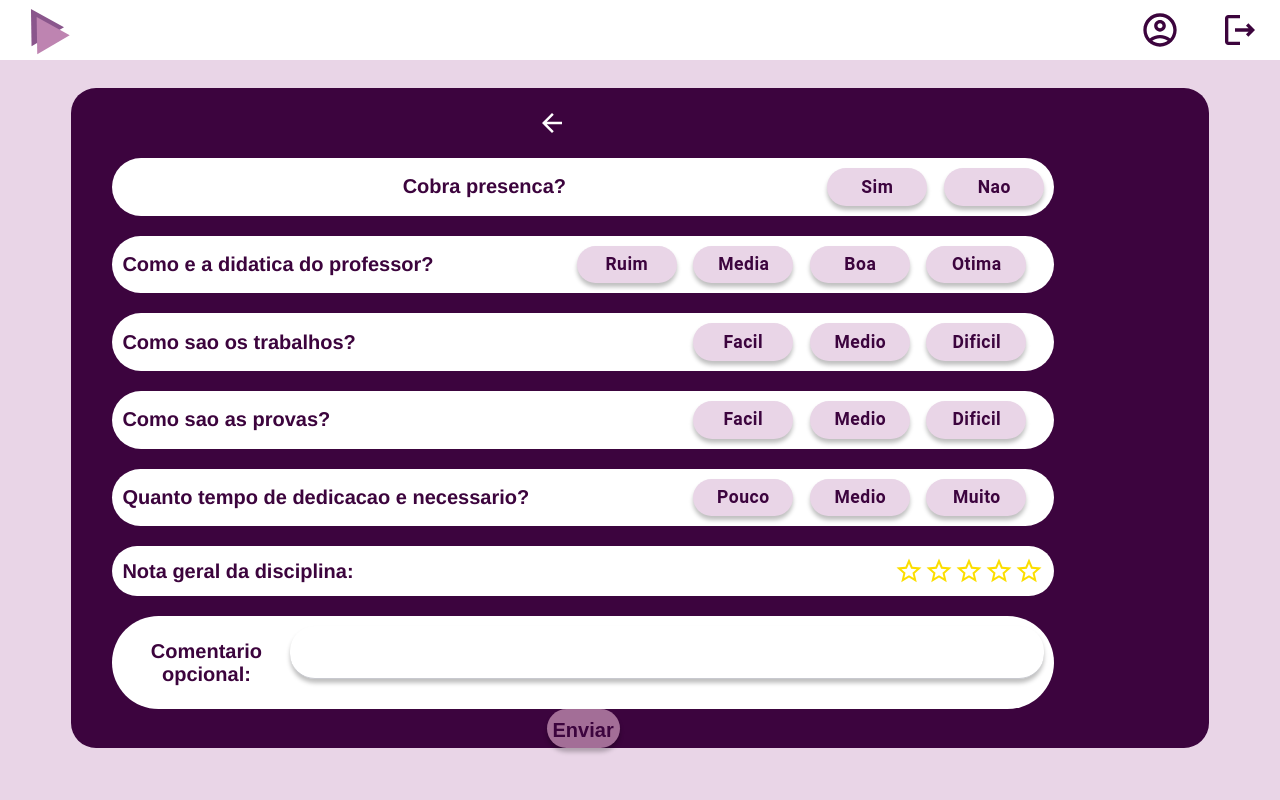
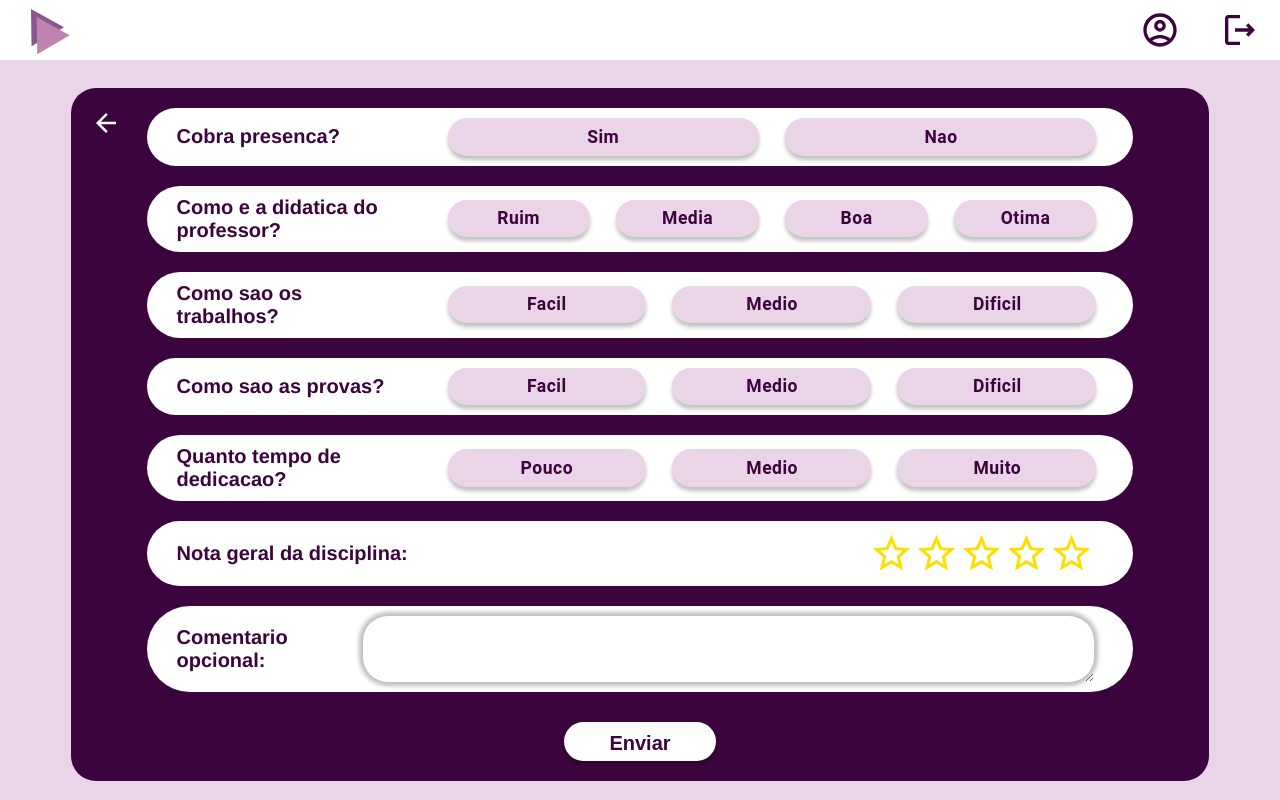
Before and after one commit to gmiserani/trabalho_pratico_pds, a React (Vite) app in the folder client/: page /subject/1/add-review in a window 1280 px wide. Built offline with nearby package versions, Linux system fonts and the light colour scheme; sample sign-in values are in the browser's storage.

Commit message:
finishing review form

```diff
--- /dev/null
+++ b/client/src/components/Atoms/Comment.css
@@ -0,0 +1,18 @@
+textarea {
+    width: 100%;
+    height: 100%;
+    padding: 0.5em;
+    font-size: 1em;
+    border: none;
+    outline: 0;
+    border-radius: 25px;
+    box-shadow: 0px 0px 4px 4px #00000040;
+    color: #3c043e;
+    font-family: "Montserrat-Bold", Helvetica;
+
+}
+
+textarea:focus {
+    transition: 0.5s;
+    border: 1px solid #7a7a7a;
+}
--- /dev/null
+++ b/client/src/components/Atoms/Comment.tsx
@@ -0,0 +1,14 @@
+import "./Comment.css";
+
+interface CommentProps {
+    setValue: (value: string) => void;
+    value: string;
+}
+
+export function Comment({ setValue, value }: CommentProps) {
+    return (
+        <div className="text-input">
+            <textarea onChange={(e) => setValue(e.target.value)} value={value} ></textarea>
+        </div>
+    );
+}
--- a/client/src/components/Atoms/Input/Input.css
+++ b/client/src/components/Atoms/Input/Input.css
@@ -1,6 +1,6 @@
 .text-input {
     width: 100%;
-    margin-bottom: 1em;
+    /* margin-bottom: 1em; */
     display: flex;
     align-items: center;
     justify-content: center;
--- a/client/src/components/Atoms/Rating.tsx
+++ b/client/src/components/Atoms/Rating.tsx
@@ -1,14 +1,21 @@
+
 import { Rating } from '@mui/material';
 import { styled } from '@mui/material/styles';
 
 export const StyledRating = styled(Rating)({
     '& .MuiRating-iconFilled': {
-        color: '#FCDE00'
+        color: '#FCDE00',
+        width: '100%',
+        height: '100%',
     },
     '& .MuiRating-iconHover': {
-        color: '#FCDE00'
+        color: '#FCDE00',
+        width: '100%',
+        height: '100%',
     },
     '& .MuiRating-iconEmpty': {
-        color: '#FCDE00'
+        color: '#FCDE00',
+        width: '100%',
+        height: '100%',
     },
 });
--- a/client/src/components/Login/Login.css
+++ b/client/src/components/Login/Login.css
@@ -50,6 +50,10 @@
     padding: 0.6em 1.2em;
 }
 
+.inputPassword {
+    margin-bottom: 1em;
+}
+
 input {
     width: 100%;
     margin: 0em 1;
--- a/client/src/components/Login/Login.tsx
+++ b/client/src/components/Login/Login.tsx
@@ -50,11 +50,11 @@ export default function Login() {
         <div className="form-wrapper">
             <h1>Login</h1>
             <form onSubmit={handleSubmit}>
-                <div>
+                <div className="inputEmail">
                     <h3>Email</h3>
                     <Input type="email" loading={loading} setValue={setEmail} value={email} />
                 </div>
-                <div>
+                <div className="inputPassword">
                     <h3>Senha</h3>
                     <Input type="password" loading={loading} setValue={setPassword} value={password} />
                 </div>
--- a/client/src/components/Review/Review.css
+++ b/client/src/components/Review/Review.css
@@ -1,14 +1,11 @@
 .reviewPageContainer {
     display: flex;
+    flex-direction: row;
     justify-content: center;
     align-items: center;
 }
 
 .reviewPage {
-    display: flex;
-    flex-direction: row;
-    justify-items: center;
-    align-items: center;
     background-color: #3c043e;
     border-radius: 25px;
     width: 90%;
@@ -19,9 +16,7 @@
     flex-direction: column;
     align-items: center;
     justify-content: center;
-    float: left;
-    width: 90%;
-
+    margin-bottom: 1em;
 }
 
 .reviewField {
@@ -32,18 +27,56 @@
     margin-top: 20px;
     background-color: white;
     border-radius: 25em;
-    width: 90%;
+    width: 85%;
     padding: 0.5em;
 }
 
-.backButton {
-    float: left;
-    width: 10%;
-    margin-top: 1em;
+.backButton-review {
+    z-index: 1;
+    position: absolute;
+    margin: 1em;
+    cursor: pointer;
+
 }
 
 .question {
     flex-grow: 1;
-    font-size: 1em;
+    font-size: 100%;
     margin-left: 1em;
+    float: left;
+    width: 20%;
+    text-align: left;
+    padding-right: 2em;
+
 }
+
+.reviewResponseButtons {
+    float: left;
+    width: 70%;
+    display: flex;
+    flex-direction: row;
+    justify-content: space-between;
+    align-items: center;
+}
+
+.review-rating {
+    padding-right: 3%;
+}
+
+.commentInput {
+    width: 100%;
+    padding-right: 3%;
+}
+
+.sendReviewButton {
+    margin-top: 1.5em;
+    color: #3c043e;
+    background-color: white;
+    padding-left: 4%;
+    padding-right: 4%;
+}
+
+.sendReviewButton:hover {
+    background-color: #A36E97;
+    color: white;
+}
--- a/client/src/components/Review/Review.tsx
+++ b/client/src/components/Review/Review.tsx
@@ -1,5 +1,5 @@
 import { useNavigate } from "react-router-dom";
-import { Input } from "../../components/Atoms/Input/Input";
+import { Comment } from "../../components/Atoms/Comment";
 import { useState } from "react";
 import { addReview } from "../../services/subject";
 import { useParams } from "react-router-dom";
@@ -10,11 +10,11 @@ import ToggleButton, { toggleButtonClasses } from '@mui/material/ToggleButton';
 import ToggleButtonGroup, {
     toggleButtonGroupClasses,
 } from '@mui/material/ToggleButtonGroup';
-
+import Star from '@mui/icons-material/Star';
 import './Review.css';
+import StarBorderOutlined from '@mui/icons-material/StarBorderOutlined';
 
 import { styled } from "@mui/material/styles";
-import { Padding } from "@mui/icons-material";
 
 const StyledToggleButtonGroup = styled(ToggleButtonGroup)(() => ({
     [`& .${toggleButtonGroupClasses.grouped}`]: {
@@ -46,11 +46,13 @@ const StyledToggleButton = styled(ToggleButton)(() => ({
         padding: '0.2em',
         textTransform: 'none',
         fontWeight: 'bold',
+        width: '100%',
 
     },
     "&.Mui-selected, &.Mui-selected:hover": {
         color: "white",
-        backgroundColor: '#3c043e'
+        backgroundColor: '#3c043e',
+        width: '100%',
     }
 }));
 
@@ -112,94 +114,117 @@ export default function Review() {
     return (
         <div className="reviewPageContainer">
             <Header />
+
             <div className="reviewPage">
 
-                <form onSubmit={handleSubmit} className="reviewForm">
-                    <div className="backButton">
+                <div className="backButton-review">
                     <ArrowBackIcon onClick={() => navigate(`/subject/${id}`)} sx={{ color: 'white' }} />
                 </div>
+
+                <form onSubmit={handleSubmit} className="reviewForm">
+
                     <div className="reviewField">
 
                         <div className="question">
                             Cobra presenca?
                         </div>
-                        <StyledToggleButtonGroup value={presence_rating} exclusive onChange={handlePresenceResponse} aria-label="reviewResponses" >
-                            <StyledToggleButton value="SIM" sx={{ marginRight: '1em' }}>
+                        <StyledToggleButtonGroup className="reviewResponseButtons" value={presence_rating} exclusive onChange={handlePresenceResponse} aria-label="reviewResponses" >
+                            <StyledToggleButton className="singleReviewResponseButtons" value="SIM" sx={{ marginRight: '4%' }}>
                                 Sim
                             </StyledToggleButton>
-                            <StyledToggleButton value="NAO" sx={{ marginLeft: '1em' }}>
+                            <StyledToggleButton value="NAO" sx={{ marginRight: '4%' }}>
                                 Nao
                             </StyledToggleButton>
                         </StyledToggleButtonGroup>
                     </div>
                     <div className="reviewField">
+
+                        <div className="question">
                             Como e a didatica do professor?
-                        <StyledToggleButtonGroup value={teacher_rating} exclusive onChange={handleTeacherResponse} aria-label="reviewResponse">
-                            <StyledToggleButton value="RUIM" sx={{ marginRight: '1em' }}>
+                        </div>
+                        <StyledToggleButtonGroup className="reviewResponseButtons" value={teacher_rating} exclusive onChange={handleTeacherResponse} aria-label="reviewResponse">
+                            <StyledToggleButton value="RUIM" sx={{ marginRight: '4%' }}>
                                 Ruim
                             </StyledToggleButton>
-                            <StyledToggleButton value="MEDIA" sx={{ marginRight: '1em' }}>
+                            <StyledToggleButton value="MEDIA" sx={{ marginRight: '4%' }}>
                                 Media
                             </StyledToggleButton>
-                            <StyledToggleButton value="BOA" sx={{ marginRight: '1em' }}>
+                            <StyledToggleButton value="BOA" sx={{ marginRight: '4%' }}>
                                 Boa
                             </StyledToggleButton>
-                            <StyledToggleButton value="OTIMA" sx={{ marginRight: '1em' }}>
+                            <StyledToggleButton value="OTIMA" sx={{ marginRight: '4%' }}>
                                 Otima
                             </StyledToggleButton>
                         </StyledToggleButtonGroup>
                     </div>
                     <div className="reviewField">
+
+                        <div className="question">
                             Como sao os trabalhos?
-                        <StyledToggleButtonGroup value={project_rating} exclusive onChange={handleProjectResponse} aria-label="reviewResponse">
-                            <StyledToggleButton value="FACIL" sx={{ marginRight: '1em' }}>
+                        </div>
+                        <StyledToggleButtonGroup className="reviewResponseButtons" value={project_rating} exclusive onChange={handleProjectResponse} aria-label="reviewResponse">
+                            <StyledToggleButton value="FACIL" sx={{ marginRight: '4%' }}>
                                 Facil
                             </StyledToggleButton>
-                            <StyledToggleButton value="MEDIO" sx={{ marginRight: '1em' }}>
+                            <StyledToggleButton value="MEDIO" sx={{ marginRight: '4%' }}>
                                 Medio
                             </StyledToggleButton>
-                            <StyledToggleButton value="DIFICIL" sx={{ marginRight: '1em' }}>
+                            <StyledToggleButton value="DIFICIL" sx={{ marginRight: '4%' }}>
                                 Dificil
                             </StyledToggleButton>
                         </StyledToggleButtonGroup>
                     </div>
                     <div className="reviewField">
+
+                        <div className="question">
                             Como sao as provas?
-                        <StyledToggleButtonGroup value={test_rating} exclusive onChange={handleTestResponse} aria-label="reviewResponse">
-                            <StyledToggleButton value="FACIL" sx={{ marginRight: '1em' }}>
+                        </div>
+                        <StyledToggleButtonGroup className="reviewResponseButtons" value={test_rating} exclusive onChange={handleTestResponse} aria-label="reviewResponse">
+                            <StyledToggleButton value="FACIL" sx={{ marginRight: '4%' }}>
                                 Facil
                             </StyledToggleButton>
-                            <StyledToggleButton value="MEDIO" sx={{ marginRight: '1em' }}>
+                            <StyledToggleButton value="MEDIO" sx={{ marginRight: '4%' }}>
                                 Medio
                             </StyledToggleButton>
-                            <StyledToggleButton value="DIFICIL" sx={{ marginRight: '1em' }}>
+                            <StyledToggleButton value="DIFICIL" sx={{ marginRight: '4%' }}>
                                 Dificil
                             </StyledToggleButton>
                         </StyledToggleButtonGroup>
                     </div>
                     <div className="reviewField">
-                        Quanto tempo de dedicacao e necessario?
-                        <StyledToggleButtonGroup value={effort_rating} exclusive onChange={handleEffortResponse} aria-label="reviewResponse">
-                            <StyledToggleButton value="POUCO" sx={{ marginRight: '1em' }}>
+
+                        <div className="question">
+                            Quanto tempo de dedicacao?
+                        </div>
+                        <StyledToggleButtonGroup className="reviewResponseButtons" value={effort_rating} exclusive onChange={handleEffortResponse} aria-label="reviewResponse">
+                            <StyledToggleButton value="POUCO" sx={{ marginRight: '4%' }}>
                                 Pouco
                             </StyledToggleButton>
-                            <StyledToggleButton value="MEDIO" sx={{ marginRight: '1em' }}>
+                            <StyledToggleButton value="MEDIO" sx={{ marginRight: '4%' }}>
                                 Medio
                             </StyledToggleButton>
-                            <StyledToggleButton value="MUITO" sx={{ marginRight: '1em' }}>
+                            <StyledToggleButton value="MUITO" sx={{ marginRight: '4%' }}>
                                 Muito
                             </StyledToggleButton>
                         </StyledToggleButtonGroup>
                     </div>
                     <div className="reviewField">
+
+                        <div className="question">
                             Nota geral da disciplina:
-                        <StyledRating name="overall_rating" value={overall_rating || 0} onChange={(event, newValue) => { setOverallRating(newValue || 0); }} />
+                        </div>
+                        <StyledRating className="review-rating" name="overall_rating" value={overall_rating || 0} onChange={(event, newValue) => { setOverallRating(newValue || 0); }} icon={<Star style={{ width: "1.5em", height: "1.5em" }} />} emptyIcon={<StarBorderOutlined style={{ width: "1.5em", height: "1.5em" }} />} />
                     </div>
                     <div className="reviewField">
+
+                        <div className="question">
                             Comentario opcional:
-                        <Input type="comment" loading={loading} setValue={setComment} value={comment} />
                         </div>
-                    <button type="submit">Enviar</button>
+                        <div className="commentInput">
+                            <Comment setValue={setComment} value={comment} />
+                        </div>
+                    </div>
+                    <button className="sendReviewButton" type="submit">Enviar</button>
                 </form>
             </div >
 
--- a/client/src/components/Subject/Subject.css
+++ b/client/src/components/Subject/Subject.css
@@ -1,8 +1,10 @@
 .backButton {
     color: #3c043e;
-    display: flex;
-    justify-content: left;
-    margin-left: 0.5em;
+    z-index: 1;
+    position: absolute;
+    cursor: pointer;
+    top: 10%;
+    left: 1%;
 }
 
 .subjectPageContainer {
@@ -17,7 +19,7 @@
     display: flex;
     justify-content: space-between;
     align-items: center;
-    width: 90%;
+    width: 88%;
     background-color: #D2ACCF;
     padding-left: 2em;
     padding-right: 2em;
@@ -57,4 +59,5 @@
     padding-bottom: 0.5em;
     padding-left: 0.5em;
     padding-right: 0.5em;
+
 }
```
Also changed, not shown: client/src/components/Subject/Subject.tsx (+4 -4 lines). Lines whose indentation alone changed are shown as unchanged.
